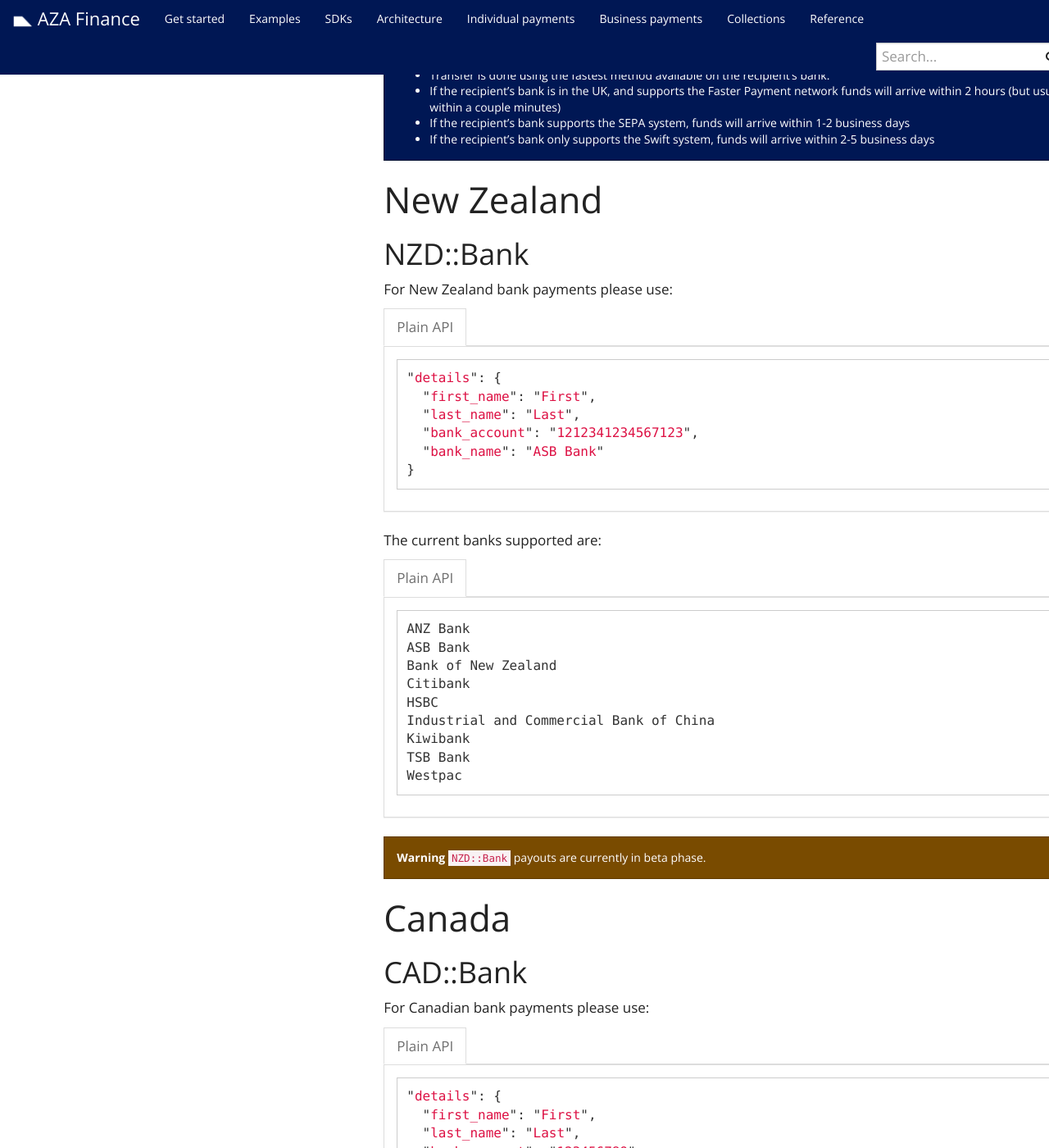
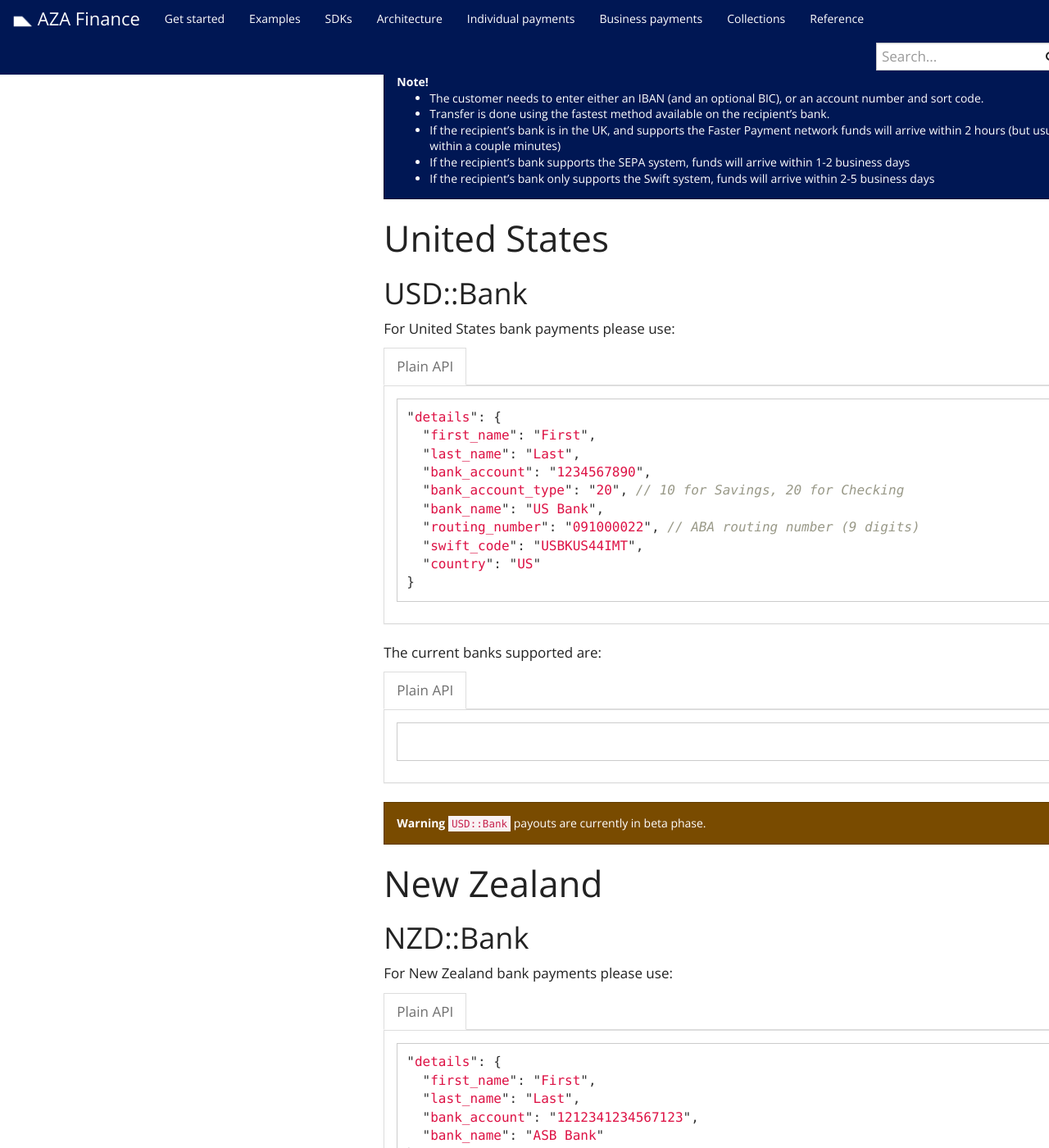
Before and after one commit to transferzero/api-documentation, a Jekyll site: the page built from _docs/individual-payments.md, in a window 1280 px wide and 1400 px high, scrolled down 9245 px. Shown: the whole window at 82% size. Built offline with Jekyll 4.4.1, drawn with Linux system fonts in a browser that asks for light colours; nearby versions of some CDN libraries; comment, search, counter and statistics services are not loaded; some of the changed text lies outside the part shown.

Commit message:
BTA-10565 Add USD::Bank for US payments

````diff
--- a/_docs/individual-payments.md
+++ b/_docs/individual-payments.md
@@ -255,6 +255,9 @@
 {% include corridors/eur-bank.md recipient_type='individual' %}
 
 {% include corridors/gbp-bank.md recipient_type='individual' %}
+
+# United States
+{% include corridors/us-bank.md recipient_type='individual' %}
 
 # New Zealand
 
--- /dev/null
+++ b/_includes/corridors/us-bank.md
@@ -0,0 +1,35 @@
+{% include corridors/recipient_name.md %}
+
+## USD::Bank
+
+For United States bank payments please use:
+
+{% capture data-raw %}
+```javascript
+"details": {
+  {{ recipient_name }},
+  "bank_account": "1234567890",
+  "bank_account_type": "20", // 10 for Savings, 20 for Checking
+  "bank_name": "US Bank",
+  "routing_number": "091000022", // ABA routing number (9 digits)
+  "swift_code": "USBKUS44IMT",
+  "country": "US"
+}
+```
+{% endcapture %}
+
+{% include language-tabbar.html prefix="us-bank-details" raw=data-raw %}
+
+The current banks supported are:
+
+{% capture data-raw %}
+```
+
+```
+{% endcapture %}
+
+{% include language-tabbar.html prefix="us-bank-options" raw=data-raw %}
+
+<div class="alert alert-warning" markdown="1">
+**Warning** `USD::Bank` payouts are currently in beta phase.
+</div>
````
